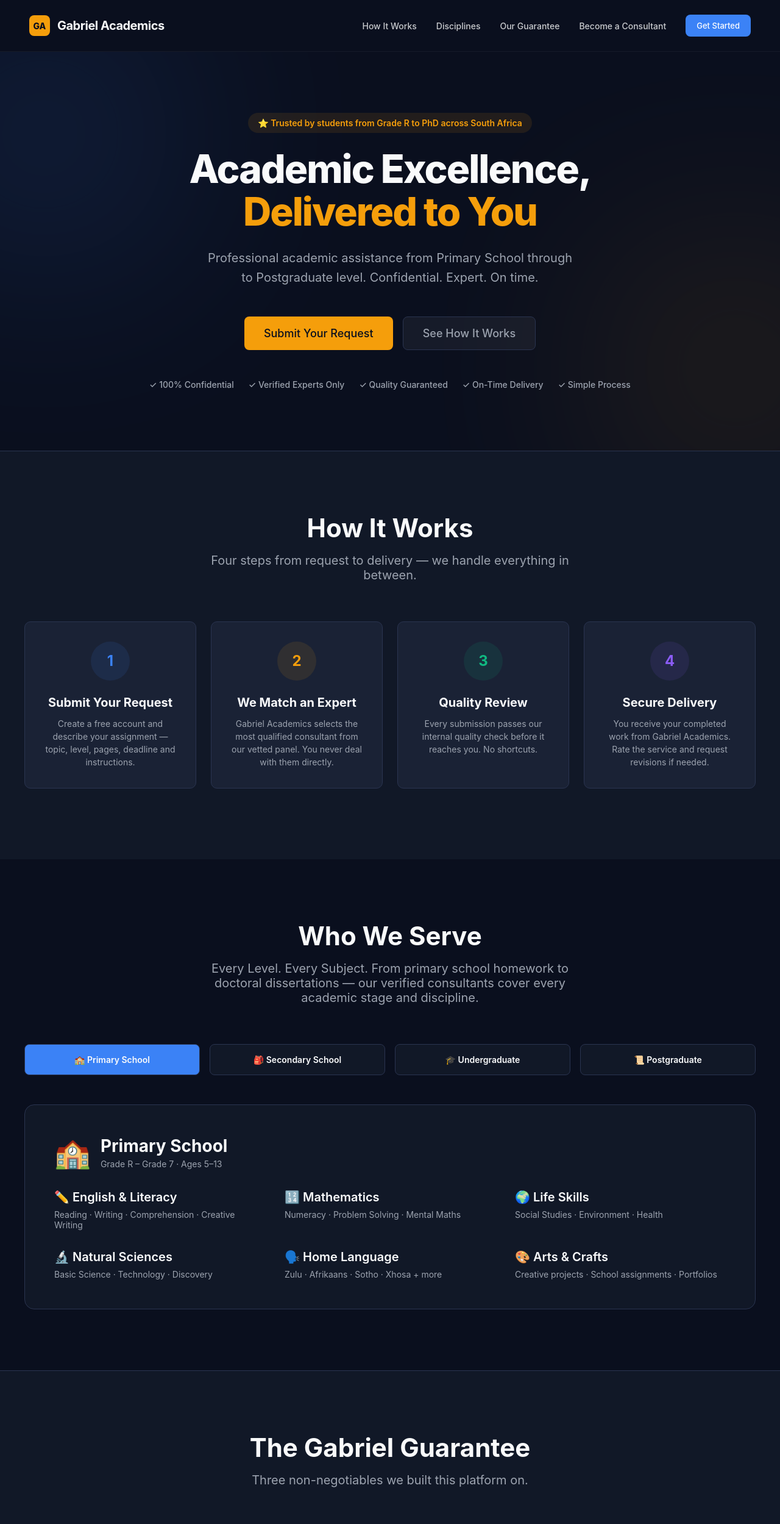
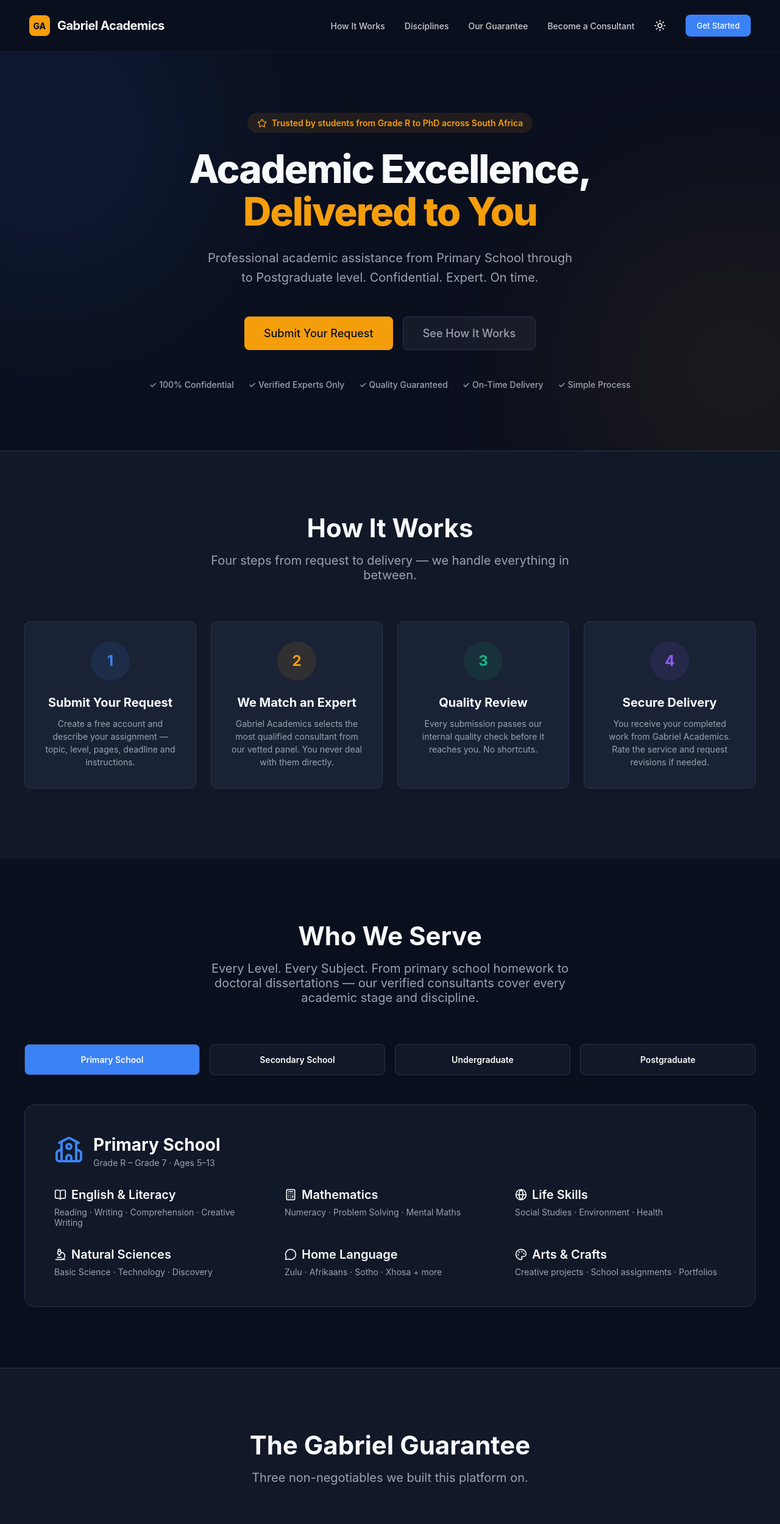
Before and after one commit to gkapendeka/gabriel-academy, a React (Vite) app: page / in a window 1280 px wide. Shown: the top 2499 px of the page at 61% size. Built offline with nearby package versions, Linux system fonts and the light colour scheme.

Commit message:
Replace emojis with Lucide icons and add theme toggle

```diff
--- a/src/index.css
+++ b/src/index.css
@@ -3,9 +3,16 @@
   --bg:#0A0F1E;--surface:#111827;--card:#1A2235;--border:#2A3450;
   --gold:#F59E0B;--blue:#3B82F6;--green:#10B981;--red:#EF4444;--purple:#8B5CF6;
   --text:#F9FAFB;--muted:#9CA3AF;--dim:#6B7280;
-  --font:'Inter',system-ui,sans-serif
+  --font:'Inter',system-ui,sans-serif;
+  --invert: 0;
 }
-body{font-family:var(--font);background:var(--bg);color:var(--text);min-height:100vh;font-size:14px}
+body.light-mode {
+  --bg:#F9FAFB;--surface:#FFFFFF;--card:#F3F4F6;--border:#E5E7EB;
+  --gold:#D97706;--blue:#2563EB;--green:#059669;--red:#DC2626;--purple:#7C3AED;
+  --text:#111827;--muted:#6B7280;--dim:#9CA3AF;
+  --invert: 1;
+}
+body{font-family:var(--font);background:var(--bg);color:var(--text);min-height:100vh;font-size:14px;transition:background 0.3s,color 0.3s}
 a{color:inherit;text-decoration:none}
 input,select,textarea{font-family:var(--font)}
 
--- /dev/null
+++ b/src/lib/useTheme.js
@@ -0,0 +1,21 @@
+import { useState, useEffect } from 'react';
+
+export function useTheme() {
+  const [isLightMode, setIsLightMode] = useState(() => {
+    return localStorage.getItem('theme') === 'light';
+  });
+
+  useEffect(() => {
+    if (isLightMode) {
+      document.body.classList.add('light-mode');
+      localStorage.setItem('theme', 'light');
+    } else {
+      document.body.classList.remove('light-mode');
+      localStorage.setItem('theme', 'dark');
+    }
+  }, [isLightMode]);
+
+  const toggleTheme = () => setIsLightMode(!isLightMode);
+
+  return { isLightMode, toggleTheme };
+}
--- a/src/pages/Landing.jsx
+++ b/src/pages/Landing.jsx
@@ -1,8 +1,11 @@
 import React from 'react';
 import { useNavigate } from 'react-router-dom';
+import { Star, School, BookOpen, Calculator, Globe, Microscope, MessageCircle, Palette, Lock, GraduationCap, CheckCircle, Moon, Sun } from 'lucide-react';
+import { useTheme } from '../lib/useTheme';
 
 export default function Landing() {
   const navigate = useNavigate();
+  const { isLightMode, toggleTheme } = useTheme();
 
   return (
     <div id="app-shell" style={{background: 'var(--bg)', minHeight: '100vh', display: 'flex', flexDirection: 'column'}}>
@@ -17,6 +20,9 @@ export default function Landing() {
           <span style={{cursor: 'pointer', opacity: 0.8}}>Disciplines</span>
           <span style={{cursor: 'pointer', opacity: 0.8}}>Our Guarantee</span>
           <span style={{cursor: 'pointer', opacity: 0.8}} onClick={() => navigate('/careers')}>Become a Consultant</span>
+          <button style={{background: 'transparent', border: 'none', color: 'var(--text)', cursor: 'pointer', display: 'flex', alignItems: 'center'}} onClick={toggleTheme}>
+            {isLightMode ? <Moon size={20} /> : <Sun size={20} />}
+          </button>
           <button className="btn btn-primary" onClick={() => navigate('/auth/client')}>Get Started</button>
         </div>
       </nav>
@@ -28,8 +34,8 @@ export default function Landing() {
         <div style={{position: 'absolute', bottom: '-10%', right: '-10%', width: '400px', height: '400px', background: 'var(--gold)', filter: 'blur(150px)', opacity: 0.15, borderRadius: '50%'}}></div>
 
         <div style={{zIndex: 1}}>
-          <div style={{display: 'inline-block', background: 'rgba(245,158,11,0.1)', color: 'var(--gold)', padding: '8px 16px', borderRadius: '30px', fontSize: '14px', fontWeight: 600, marginBottom: '24px'}}>
-            ⭐ Trusted by students from Grade R to PhD across South Africa
+          <div style={{display: 'inline-flex', alignItems: 'center', gap: '8px', background: 'rgba(245,158,11,0.1)', color: 'var(--gold)', padding: '8px 16px', borderRadius: '30px', fontSize: '14px', fontWeight: 600, marginBottom: '24px'}}>
+            <Star size={16} /> Trusted by students from Grade R to PhD across South Africa
           </div>
           <h1 style={{fontSize: '64px', fontWeight: 800, letterSpacing: '-2px', marginBottom: '24px', lineHeight: 1.1, maxWidth: '800px'}}>
             Academic Excellence, <br/><span style={{color: 'var(--gold)'}}>Delivered to You</span>
@@ -95,7 +101,7 @@ export default function Landing() {
           </div>
 
           <div style={{display: 'grid', gridTemplateColumns: 'repeat(4, 1fr)', gap: '16px', marginBottom: '48px'}}>
-            {['🏫 Primary School', '🎒 Secondary School', '🎓 Undergraduate', '📜 Postgraduate'].map((level, idx) => (
+            {['Primary School', 'Secondary School', 'Undergraduate', 'Postgraduate'].map((level, idx) => (
               <div key={idx} style={{background: idx === 0 ? 'var(--blue)' : 'var(--surface)', border: '1px solid var(--border)', padding: '16px', textAlign: 'center', borderRadius: '8px', fontWeight: 600}}>
                 {level}
               </div>
@@ -105,7 +111,7 @@ export default function Landing() {
           {/* Primary School Deep Dive */}
           <div style={{background: 'var(--surface)', border: '1px solid var(--border)', borderRadius: '16px', padding: '48px'}}>
             <div style={{display: 'flex', alignItems: 'center', gap: '16px', marginBottom: '32px'}}>
-              <div style={{fontSize: '48px'}}>🏫</div>
+              <div style={{color: 'var(--blue)'}}><School size={48} /></div>
               <div>
                 <h3 style={{fontSize: '28px', fontWeight: 700, marginBottom: '4px'}}>Primary School</h3>
                 <div style={{color: 'var(--muted)'}}>Grade R – Grade 7 · Ages 5–13</div>
@@ -114,27 +120,27 @@ export default function Landing() {
 
             <div style={{display: 'grid', gridTemplateColumns: 'repeat(auto-fit, minmax(280px, 1fr))', gap: '32px'}}>
               <div>
-                <div style={{fontSize: '20px', fontWeight: 600, marginBottom: '8px', display: 'flex', alignItems: 'center', gap: '8px'}}>✏️ English & Literacy</div>
+                <div style={{fontSize: '20px', fontWeight: 600, marginBottom: '8px', display: 'flex', alignItems: 'center', gap: '8px'}}><BookOpen size={20} /> English & Literacy</div>
                 <div style={{color: 'var(--muted)', fontSize: '14px'}}>Reading · Writing · Comprehension · Creative Writing</div>
               </div>
               <div>
-                <div style={{fontSize: '20px', fontWeight: 600, marginBottom: '8px', display: 'flex', alignItems: 'center', gap: '8px'}}>🔢 Mathematics</div>
+                <div style={{fontSize: '20px', fontWeight: 600, marginBottom: '8px', display: 'flex', alignItems: 'center', gap: '8px'}}><Calculator size={20} /> Mathematics</div>
                 <div style={{color: 'var(--muted)', fontSize: '14px'}}>Numeracy · Problem Solving · Mental Maths</div>
               </div>
               <div>
-                <div style={{fontSize: '20px', fontWeight: 600, marginBottom: '8px', display: 'flex', alignItems: 'center', gap: '8px'}}>🌍 Life Skills</div>
+                <div style={{fontSize: '20px', fontWeight: 600, marginBottom: '8px', display: 'flex', alignItems: 'center', gap: '8px'}}><Globe size={20} /> Life Skills</div>
                 <div style={{color: 'var(--muted)', fontSize: '14px'}}>Social Studies · Environment · Health</div>
               </div>
               <div>
-                <div style={{fontSize: '20px', fontWeight: 600, marginBottom: '8px', display: 'flex', alignItems: 'center', gap: '8px'}}>🔬 Natural Sciences</div>
+                <div style={{fontSize: '20px', fontWeight: 600, marginBottom: '8px', display: 'flex', alignItems: 'center', gap: '8px'}}><Microscope size={20} /> Natural Sciences</div>
                 <div style={{color: 'var(--muted)', fontSize: '14px'}}>Basic Science · Technology · Discovery</div>
               </div>
               <div>
-                <div style={{fontSize: '20px', fontWeight: 600, marginBottom: '8px', display: 'flex', alignItems: 'center', gap: '8px'}}>🗣️ Home Language</div>
+                <div style={{fontSize: '20px', fontWeight: 600, marginBottom: '8px', display: 'flex', alignItems: 'center', gap: '8px'}}><MessageCircle size={20} /> Home Language</div>
                 <div style={{color: 'var(--muted)', fontSize: '14px'}}>Zulu · Afrikaans · Sotho · Xhosa + more</div>
               </div>
               <div>
-                <div style={{fontSize: '20px', fontWeight: 600, marginBottom: '8px', display: 'flex', alignItems: 'center', gap: '8px'}}>🎨 Arts & Crafts</div>
+                <div style={{fontSize: '20px', fontWeight: 600, marginBottom: '8px', display: 'flex', alignItems: 'center', gap: '8px'}}><Palette size={20} /> Arts & Crafts</div>
                 <div style={{color: 'var(--muted)', fontSize: '14px'}}>Creative projects · School assignments · Portfolios</div>
               </div>
             </div>
@@ -152,21 +158,21 @@ export default function Landing() {
 
           <div style={{display: 'flex', flexDirection: 'column', gap: '24px', maxWidth: '800px', margin: '0 auto'}}>
             <div style={{display: 'flex', gap: '24px', alignItems: 'flex-start', background: 'var(--card)', padding: '32px', borderRadius: '12px', border: '1px solid var(--border)'}}>
-              <div style={{fontSize: '32px'}}>🔒</div>
+              <div style={{color: 'var(--gold)'}}><Lock size={32} /></div>
               <div>
                 <h3 style={{fontSize: '20px', fontWeight: 700, marginBottom: '8px'}}>Complete Confidentiality</h3>
                 <p style={{color: 'var(--muted)', lineHeight: 1.6}}>Your identity is never shared with any consultant. You are known only by a reference code. All work flows through Gabriel Academics.</p>
               </div>
             </div>
             <div style={{display: 'flex', gap: '24px', alignItems: 'flex-start', background: 'var(--card)', padding: '32px', borderRadius: '12px', border: '1px solid var(--border)'}}>
-              <div style={{fontSize: '32px'}}>🎓</div>
+              <div style={{color: 'var(--purple)'}}><GraduationCap size={32} /></div>
               <div>
                 <h3 style={{fontSize: '20px', fontWeight: 700, marginBottom: '8px'}}>Verified Experts</h3>
                 <p style={{color: 'var(--muted)', lineHeight: 1.6}}>Every consultant is personally vetted — qualifications verified, background checked, performance monitored. No exceptions.</p>
               </div>
             </div>
             <div style={{display: 'flex', gap: '24px', alignItems: 'flex-start', background: 'var(--card)', padding: '32px', borderRadius: '12px', border: '1px solid var(--border)'}}>
-              <div style={{fontSize: '32px'}}>✅</div>
+              <div style={{color: 'var(--green)'}}><CheckCircle size={32} /></div>
               <div>
                 <h3 style={{fontSize: '20px', fontWeight: 700, marginBottom: '8px'}}>Quality Before Delivery</h3>
                 <p style={{color: 'var(--muted)', lineHeight: 1.6}}>Nothing reaches you without passing our internal QA review. If it falls short, it goes back for revision first.</p>
```
